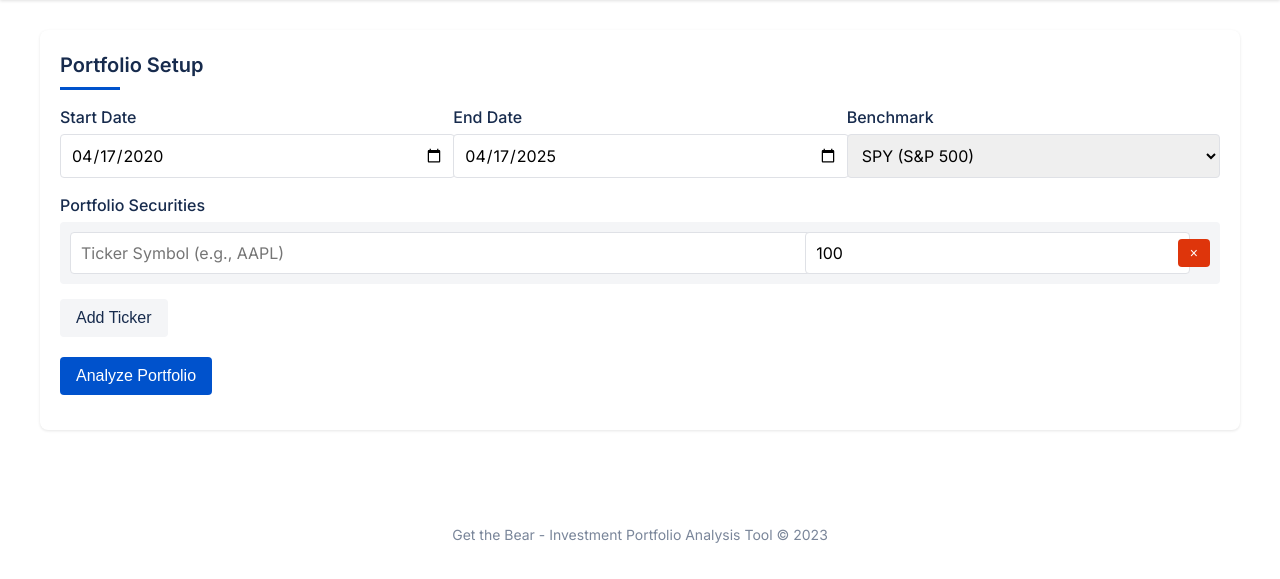
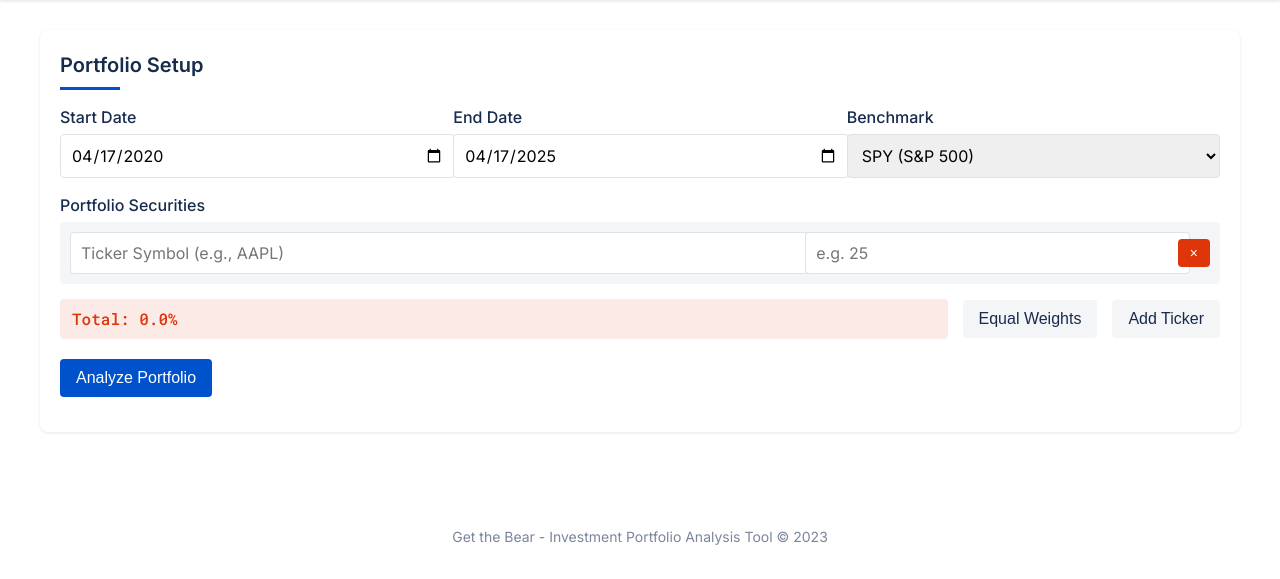
Before and after one commit to ianlucas1/GetTheBear, a Flask app: page / in a window 1280 px wide. Shown: the part 82-661 px from the top of the page. Run offline with Flask 3, Linux system fonts and the light colour scheme; some libraries are stand-ins or nearby versions.

Commit message:
Improves portfolio analysis tools
Updated the portfolio analysis tool to improve the correlation heatmap display and the user experience for setting portfolio weights.  Specifically, added visual cues for weight totals, an equal-weight distribution button, and client-side validation. Changes made to `analytics.py`, `correlation.js`, `main.js`, and `styles.css` and `index.html`.

Replit-Commit-Author: Agent
Replit-Commit-Session-Id: c7ab2ade-dc89-4189-a1d1-caa12566be97
Replit-Commit-Screenshot-Url: https://storage.googleapis.com/screenshot-production-us-central1/6da79860-e9f4-477c-a141-0523ee14f7a4/13c3f105-1ab4-4164-b4c3-1ecb9ca0cfaa.jpg

```diff
--- a/static/css/styles.css
+++ b/static/css/styles.css
@@ -147,6 +147,33 @@ select {
 
 .ticker-weight {
   flex: 1;
+}
+
+/* Weight controls styling */
+.weights-controls {
+  display: flex;
+  align-items: center;
+  gap: 15px;
+  margin-top: 15px;
+}
+
+.weight-total {
+  flex: 1;
+  padding: 8px 12px;
+  border-radius: 4px;
+  font-weight: 500;
+  font-family: 'Roboto Mono', monospace;
+  background-color: var(--light-gray);
+}
+
+.weight-total.valid {
+  color: var(--secondary);
+  background-color: rgba(0, 135, 90, 0.1);
+}
+
+.weight-total.invalid {
+  color: var(--accent);
+  background-color: rgba(222, 53, 11, 0.1);
 }
 
 /* Buttons */
--- a/static/js/main.js
+++ b/static/js/main.js
@@ -40,6 +40,7 @@ function initializeDatePicker() {
 function setupTickerControls() {
     const addTickerBtn = document.getElementById('add-ticker');
     const tickerInputsContainer = document.getElementById('ticker-inputs');
+    const equalWeightsBtn = document.getElementById('btn-equal-weights');
 
     // Add default ticker row
     addTickerRow();
@@ -57,6 +58,7 @@ function setupTickerControls() {
             // Only remove if we have more than one ticker
             if (document.querySelectorAll('.ticker-item').length > 1) {
                 tickerRow.remove();
+                updateWeightTotal(); // Update total after removing a row
             } else {
                 showError('Portfolio must contain at least one ticker');
             }
@@ -69,6 +71,61 @@ function setupTickerControls() {
             e.target.value = e.target.value.toUpperCase();
         }
     }, true);
+
+    // Add listener for weight input changes
+    tickerInputsContainer.addEventListener('input', function(e) {
+        if (e.target.classList.contains('weight-input')) {
+            updateWeightTotal();
+        }
+    });
+
+    // Set equal weights for all tickers
+    equalWeightsBtn.addEventListener('click', function() {
+        const tickerRows = document.querySelectorAll('.ticker-item');
+
+        if (tickerRows.length > 0) {
+            const equalWeight = (100 / tickerRows.length).toFixed(1);
+
+            tickerRows.forEach(row => {
+                const weightInput = row.querySelector('.weight-input');
+                weightInput.value = equalWeight;
+            });
+
+            updateWeightTotal();
+        }
+    });
+
+    // Initialize weight total
+    updateWeightTotal();
+}
+
+/**
+ * Update the weight total indicator
+ */
+function updateWeightTotal() {
+    const weightInputs = document.querySelectorAll('.weight-input');
+    const weightTotalElement = document.getElementById('weight-sum');
+
+    let totalWeight = 0;
+
+    // Sum all weight inputs
+    weightInputs.forEach(input => {
+        const weight = parseFloat(input.value) || 0;
+        totalWeight += weight;
+    });
+
+    // Update the weight total element
+    weightTotalElement.textContent = `Total: ${totalWeight.toFixed(1)}%`;
+
+    // Add valid/invalid styling
+    weightTotalElement.classList.remove('valid', 'invalid');
+
+    // Check if total is approximately 100% (within 0.1 to account for floating point errors)
+    if (Math.abs(totalWeight - 100) <= 0.1) {
+        weightTotalElement.classList.add('valid');
+    } else {
+        weightTotalElement.classList.add('invalid');
+    }
 }
 
 /**
@@ -85,7 +142,7 @@ function addTickerRow() {
             <input type="text" class="ticker-input" placeholder="Ticker Symbol (e.g., AAPL)" required>
         </div>
         <div class="ticker-weight">
-            <input type="number" class="weight-input" placeholder="Weight %" min="0" step="1" value="100" required>
+            <input type="number" class="weight-input" placeholder="e.g. 25" min="0" step="1" required>
         </div>
         <button type="button" class="btn btn-danger btn-sm remove-ticker">×</button>
     `;
--- a/templates/index.html
+++ b/templates/index.html
@@ -45,7 +45,11 @@
             <div id="ticker-inputs" class="ticker-inputs">
                 <!-- Ticker inputs will be added here dynamically -->
             </div>
-            <button type="button" id="add-ticker" class="btn btn-secondary">Add Ticker</button>
+            <div class="weights-controls">
+                <div id="weight-sum" class="weight-total">Total: 0%</div>
+                <button type="button" id="btn-equal-weights" class="btn btn-secondary">Equal Weights</button>
+                <button type="button" id="add-ticker" class="btn btn-secondary">Add Ticker</button>
+            </div>
         </div>
 
         <!-- Analysis Button -->
```
